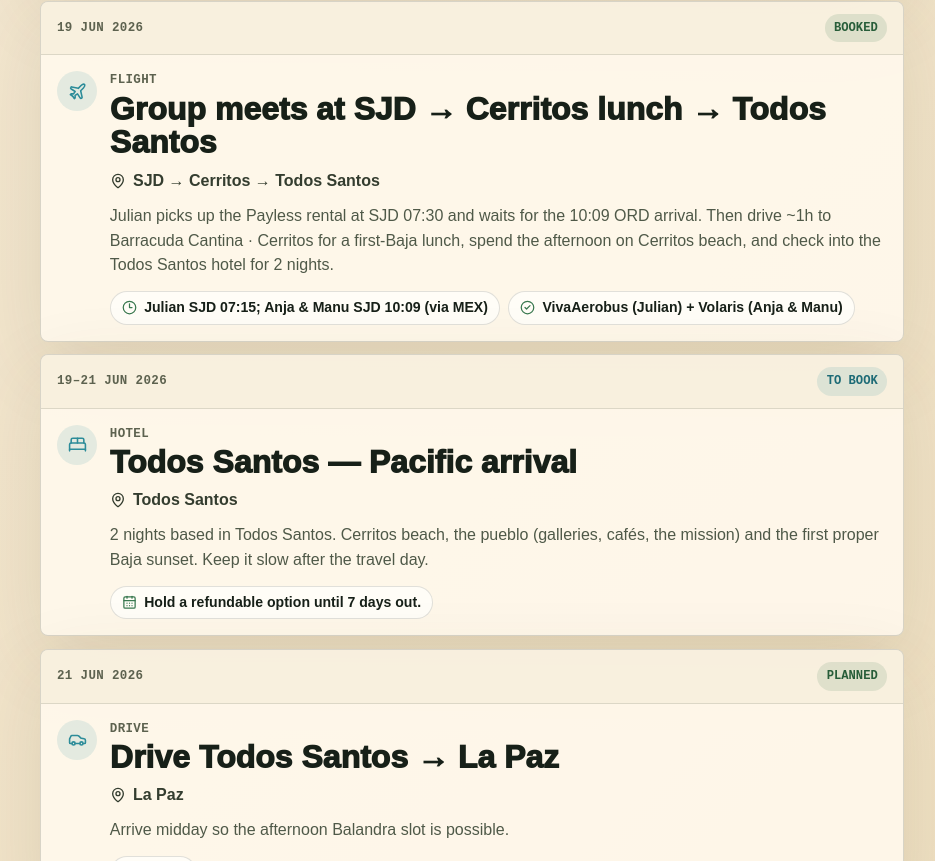
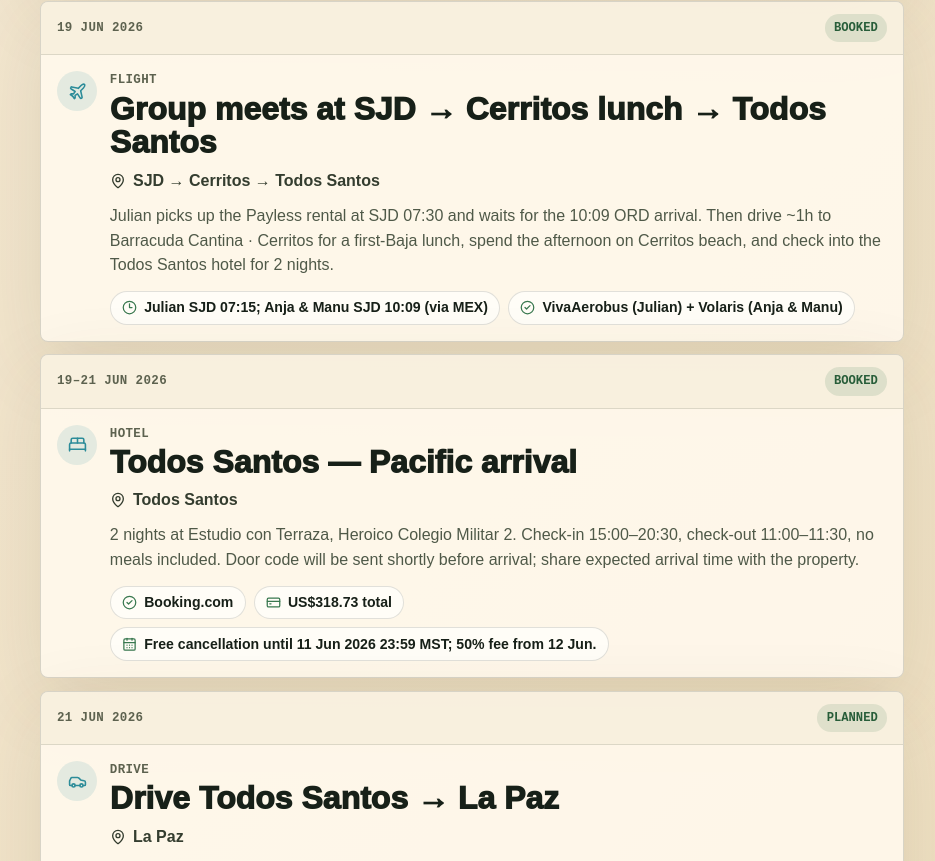
Before and after one commit to thepianista/holiday-2026, a Next.js app: page /itinerary in a window 1280 px wide. Shown: the part 1904-2765 px from the top of the page, without its empty margins (328-1263 px from the left). Built offline with nearby package versions, Linux system fonts and the light colour scheme.

Commit message:
chore: update Todos Santos booking

```diff
--- a/src/data/trip.ts
+++ b/src/data/trip.ts
@@ -631,10 +631,10 @@ export const bookingChecklist: BookingTask[] = [
     title: "Todos Santos stay",
     category: "Hotels",
     owner: "Everyone",
-    deadline: "Book after route choice",
-    status: "to book",
+    deadline: "Done",
+    status: "booked",
     detail:
-      "Double room under USD 100/night if possible. Prefer authentic and practical over chic beach-hotel energy.",
+      "Estudio con Terraza booked via Booking.com for 19–21 Jun: studio with terrace, 3 adults, US$318.73 total, free cancellation until 11 Jun 23:59 MST.",
   },
   {
     title: "La Paz stay",
@@ -892,59 +892,30 @@ export const stays: Stay[] = [
     colour: "var(--chapter-gold)",
     stamp: "Pacific · Sunsets",
     booking: {
-      status: "to book",
-      recommendation: "Prefer a small, authentic Todos Santos base over a fancy design hotel.",
-      budget: "Target under USD 100/night for a double if realistic.",
-      cancellation: "Hold a refundable option until 7 days out.",
-      nextAction: "Compare pueblo vs Cerritos: walkability and value beat beach-chic.",
+      status: "booked",
+      recommendation: "Estudio con Terraza is booked as the practical Todos Santos base.",
+      budget: "US$318.73 total for 2 nights after Booking.com contribution; property invoice may show US$341.50.",
+      cancellation: "Free cancellation until 11 Jun 2026, 23:59 MST; then 50% until arrival day, full price for no-show.",
+      nextAction: "Send arrival time to the property and watch for the door code shortly before check-in.",
     },
     hotels: [
       {
-        name: "Hotel San Cristóbal",
-        detail: "Todos Santos design-led beach hotel, adults-only. The standout splurge.",
-        status: "candidate",
-        price: "Likely well above target",
-        location: "Beachfront, south of Todos Santos; car needed.",
-        parking: "Likely easy.",
-        breakfast: "Check included rate.",
-        fit: "Beautiful but too chic/fancy for the stated vibe.",
-        tradeoff: "Great view, poor value for this trip.",
-        links: [{ label: "San Cristóbal", href: "https://sancristobalbaja.com/" }],
-      },
-      {
-        name: "Todos Santos Boutique Hotel",
-        detail: "Central Todos Santos pueblo, walkable to cafés, galleries and the mission.",
-        status: "candidate",
-        price: "Check against USD 100 target",
-        location: "Best walkable pueblo option.",
-        parking: "Confirm parking before booking.",
-        breakfast: "Check included rate.",
-        fit: "Good if the price does not drift into boutique-splurge territory.",
-      },
-      {
-        name: "La Poza Boutique",
-        detail: "Quiet, on the Todos Santos lagoon beach. Car needed; very calm.",
-        status: "candidate",
-        price: "Check",
-        location: "Quiet lagoon/beach edge; less walkable.",
-        parking: "Likely easy.",
-        breakfast: "Check.",
-        fit: "Calm and authentic-feeling if the room price works.",
-      },
-      {
-        name: "Cerritos Beach Inn",
-        detail: "Pescadero/Cerritos fallback right on the surf beach — only if you'd rather sleep by Cerritos than in the pueblo.",
-        status: "candidate",
-        price: "Usually closer to target",
-        location: "Surf-beach base, less Todos Santos evening life.",
-        parking: "Likely easy.",
-        breakfast: "Check.",
-        fit: "Practical fallback, especially if first-day beach matters more than pueblo.",
+        name: "Estudio con Terraza",
+        detail: "Booked studio with terrace for Julian, Anja and Manuela.",
+        status: "booked",
+        price: "US$318.73 total via Booking.com; 2 nights, 3 adults.",
+        location: "Heroico Colegio Militar 2, 23300 Todos Santos, Mexico.",
+        parking: "Check with the property if needed.",
+        breakfast: "No meal included.",
+        cancellation: "Free until 11 Jun 2026 23:59 MST; 50% fee from 12 Jun; full price/no-show from arrival day.",
+        fit: "Practical pueblo base for the first Baja arrival days.",
+        tradeoff: "Door code is sent shortly before arrival; arrival time should be shared in advance.",
+        links: [{ label: "Booking confirmation", href: "https://www.booking.com/" }],
       },
     ],
     summary:
-      "Two nights based in Todos Santos. Day 1 is airport → Barracuda Cantina at Cerritos for lunch → afternoon on Cerritos beach → check in at Todos Santos. Then the pueblo, galleries and a first proper Baja sunset.",
-    travelIn: "Drive SJD → Cerritos (~1h) for lunch + beach, then on to the Todos Santos hotel.",
+      "Two nights booked at Estudio con Terraza in Todos Santos. Day 1 is airport → Barracuda Cantina at Cerritos for lunch → afternoon on Cerritos beach → check in between 15:00 and 20:30. Then the pueblo, galleries and a first proper Baja sunset.",
+    travelIn: "Drive SJD → Cerritos (~1h) for lunch + beach, then on to Estudio con Terraza for check-in from 15:00.",
     travelOut: "Drive Todos Santos → La Paz (~1h15) on 21 June.",
     links: [
       { label: "Todos Santos guide", href: "https://www.todossantos.cc/" },
@@ -1553,11 +1524,13 @@ export const itineraryItems: ItineraryItem[] = [
     title: "Todos Santos — Pacific arrival",
     place: "Todos Santos",
     type: "hotel",
-    status: "to book",
+    status: "booked",
     audience: "Everyone",
-    summary: "2 nights — surf town + sunsets",
-    cancellation: "Hold a refundable option until 7 days out.",
-    note: "2 nights based in Todos Santos. Cerritos beach, the pueblo (galleries, cafés, the mission) and the first proper Baja sunset. Keep it slow after the travel day.",
+    summary: "Estudio con Terraza — 2 nights",
+    bookedWith: "Booking.com",
+    cost: "US$318.73 total",
+    cancellation: "Free cancellation until 11 Jun 2026 23:59 MST; 50% fee from 12 Jun.",
+    note: "2 nights at Estudio con Terraza, Heroico Colegio Militar 2. Check-in 15:00–20:30, check-out 11:00–11:30, no meals included. Door code will be sent shortly before arrival; share expected arrival time with the property.",
   },
   {
     date: "21 Jun 2026",
@@ -1918,7 +1891,7 @@ export const reservationPriority = [
   "Airalo Mexico eSIM (buy + install before flying — avoids the 02:00 MEX SIM scramble)",
   "Teotihuacán balloon for 17 Jun (shared seat, ~MXN 1,990 — book 1–2 weeks ahead)",
   "Casa Azul Frida Kahlo timed-entry tickets — optional, only if you want it on 18 Jun",
-  "Hotels Todos Santos + La Paz + Loreto",
+  "Hotels La Paz + Loreto",
   "Cabo Pulmo accommodation (Beach Resort or Bungalows)",
   "Bahía Concepción — can usually be decided on the day",
 ];
```
